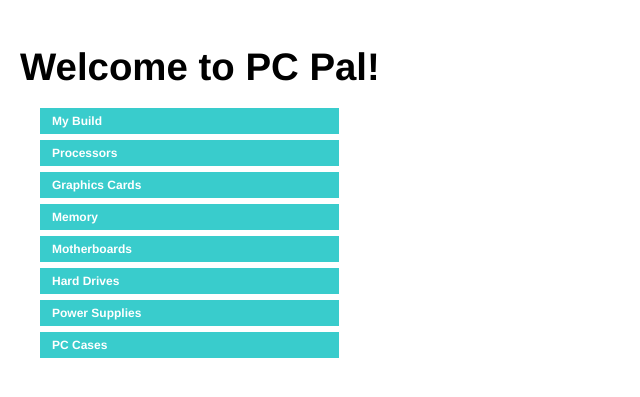
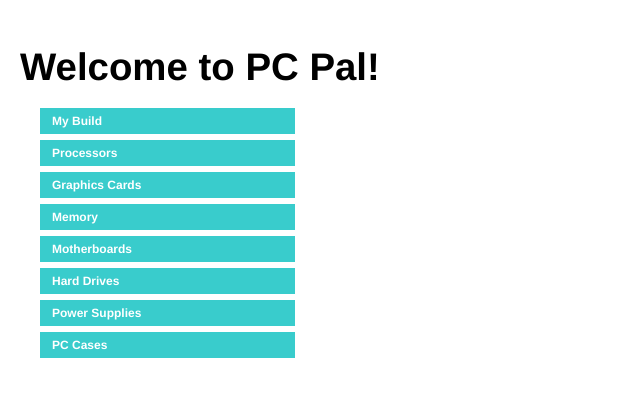
Before and after one commit to dtfeldsine/PCPal, a Django app: page /PCPal/ in a window 1280 px wide. Shown: the top 397 px of the page, without its empty margins (0-640 px from the left). Run offline with Django 3.2, Linux system fonts and the light colour scheme; data that the repository does not hold is empty.

Commit message:
deleted a typo

```diff
--- a/mysite/PCPal/static/css/stupid.css
+++ b/mysite/PCPal/static/css/stupid.css
@@ -1,4 +1,4 @@
-200px/************
+/************
   Created by Massimo Di Pierro
   Stupid.css is what the names says, take it with a grain of salt
   License: BSD
--- a/mysite/PCPal/templates/PCPal/index.html
+++ b/mysite/PCPal/templates/PCPal/index.html
@@ -3,7 +3,6 @@
 {% block content %}
 <div class="main_content">
   <div id="vue-div" class="display:none">
-
     <div class="padded">
       <h2>Welcome to PC Pal!</h2>
       <div class="container">
@@ -60,7 +59,7 @@
                 {% for gpu in latest_gpu_list %}
                 <div class="card" style="width:275px; height:96px; display: inline-block">
                   <div>
-                    <div class="white padded rounded" >
+                    <div class="white padded rounded">
                       <li><a href = "/PCPal/{{ gpu.id }}/">{{ gpu.gpu_name }}</a><li>
                     </div>
                     <div class="black padded rounded">
```
Also changed, not shown: mysite/db.sqlite3.
